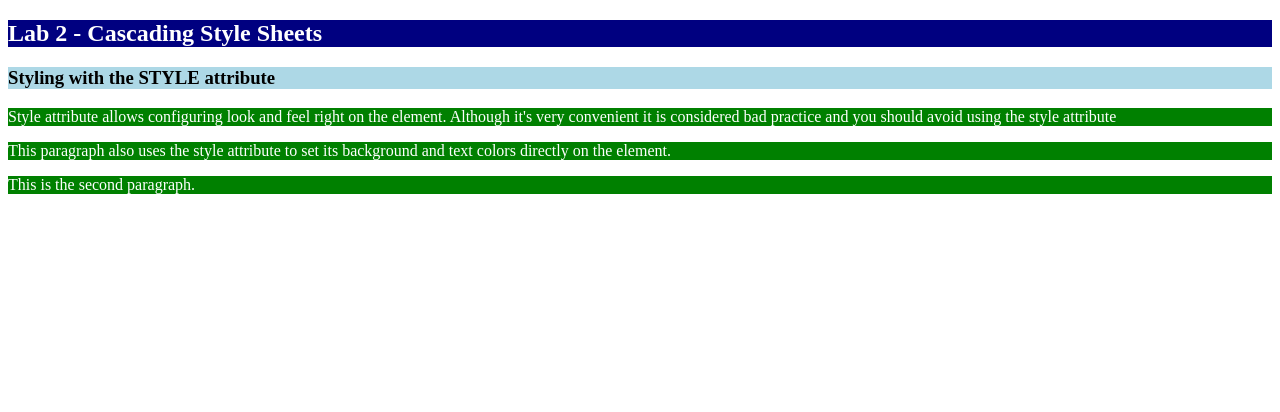
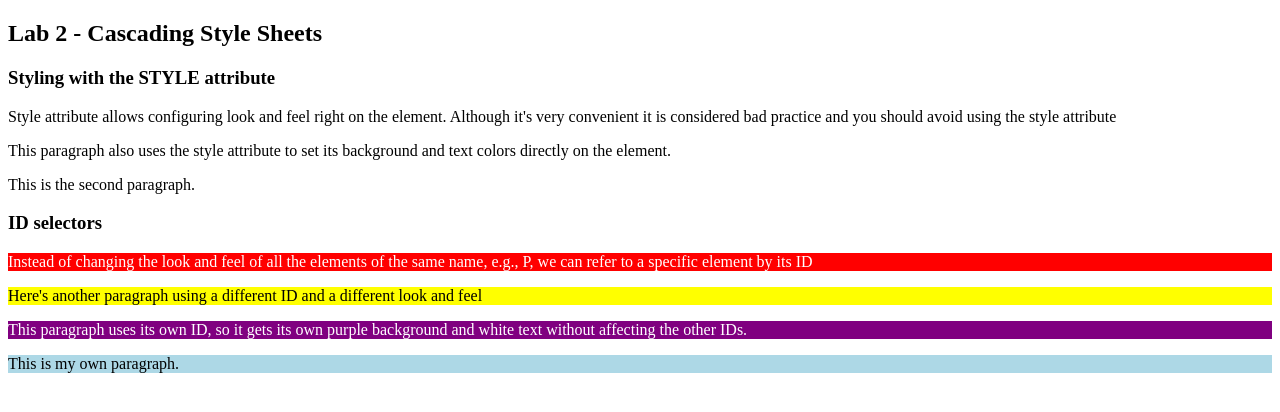
Before and after one commit to yevk55/webdev-client, a Next.js app: page /labs/lab2 in a window 1280 px wide. Shown: the top 412 px of the page. Built offline with nearby package versions, Linux system fonts and the light colour scheme.

Commit message:
changed style

```diff
--- a/app/labs/lab2/index.css
+++ b/app/labs/lab2/index.css
@@ -1,14 +1,23 @@
-p {
+/* p {
   background-color: green;
+  color: white;
+} */
+
+p#wd-id-selector-1 {
+  background-color: red;
+  color: white;
+}
+p#wd-id-selector-2 {
+  background-color: yellow;
+  color: black;
+}
+
+p#wd-ai-id-selector {
+  background-color: purple;
   color: white;
 }
 
-#wd-lab2 h2 {
-  background-color: navy;
-  color: white;
-}
-
-#wd-lab2 h3 {
+p#wd-id-selector-3 {
     background-color: lightblue;
     color: black;
 }
--- a/app/labs/lab2/page.tsx
+++ b/app/labs/lab2/page.tsx
@@ -17,6 +17,27 @@
       <p>
         This is the second paragraph.
       </p>
+
+    <div id="wd-css-id-selectors">
+      <h3>ID selectors</h3>
+      <p id="wd-id-selector-1">
+        Instead of changing the look and feel of all the
+        elements of the same name, e.g., P, we can refer to a
+        specific element by its ID
+      </p>
+      <p id="wd-id-selector-2">
+        Here&apos;s another paragraph using a different ID and a
+        different look and feel
+      </p>
+      <p id="wd-ai-id-selector">
+        This paragraph uses its own ID, so it gets its own purple
+        background and white text without affecting the other IDs.
+      </p>
+      <p id="wd-id-selector-3">
+        This is my own paragraph.
+      </p>
+    </div>
+
     </div>
   );
 }
```
